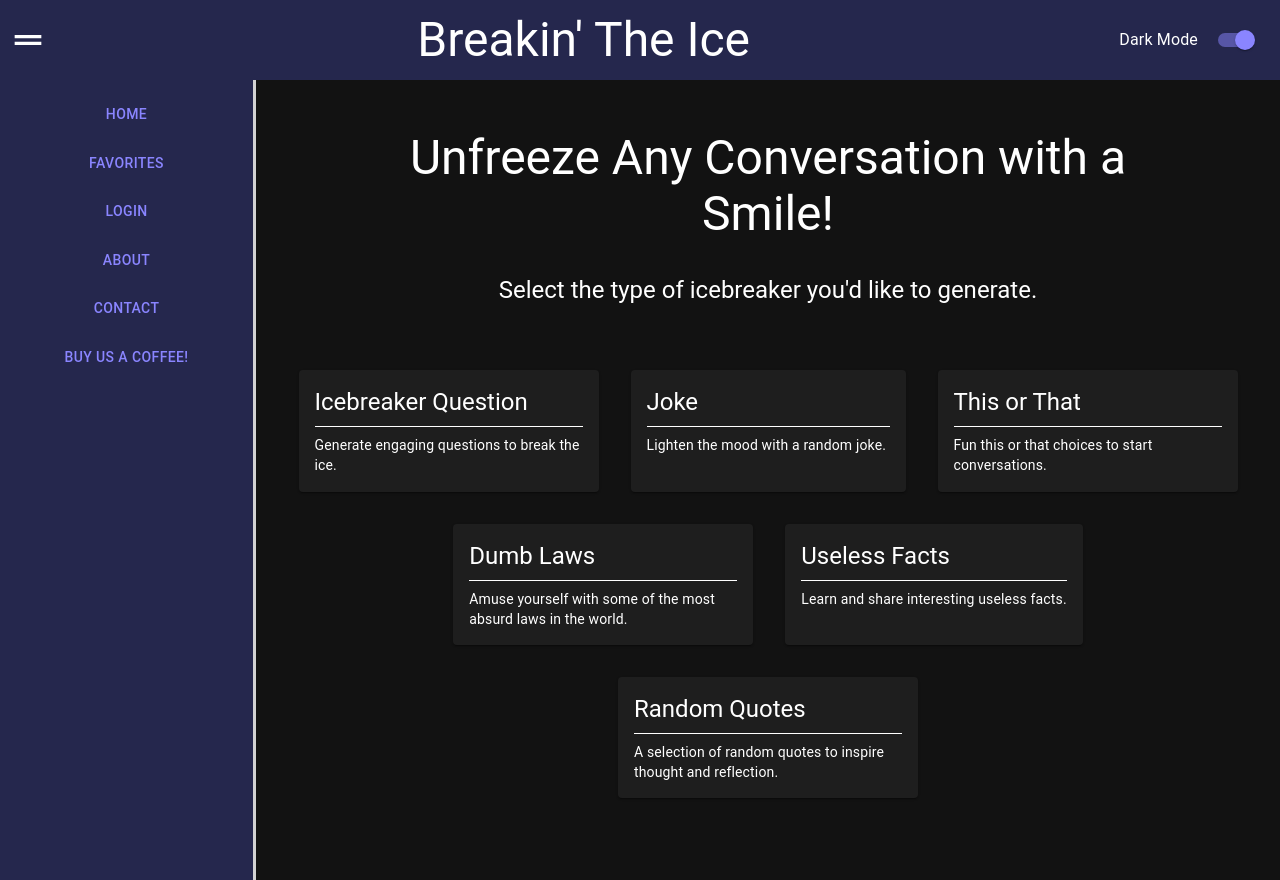
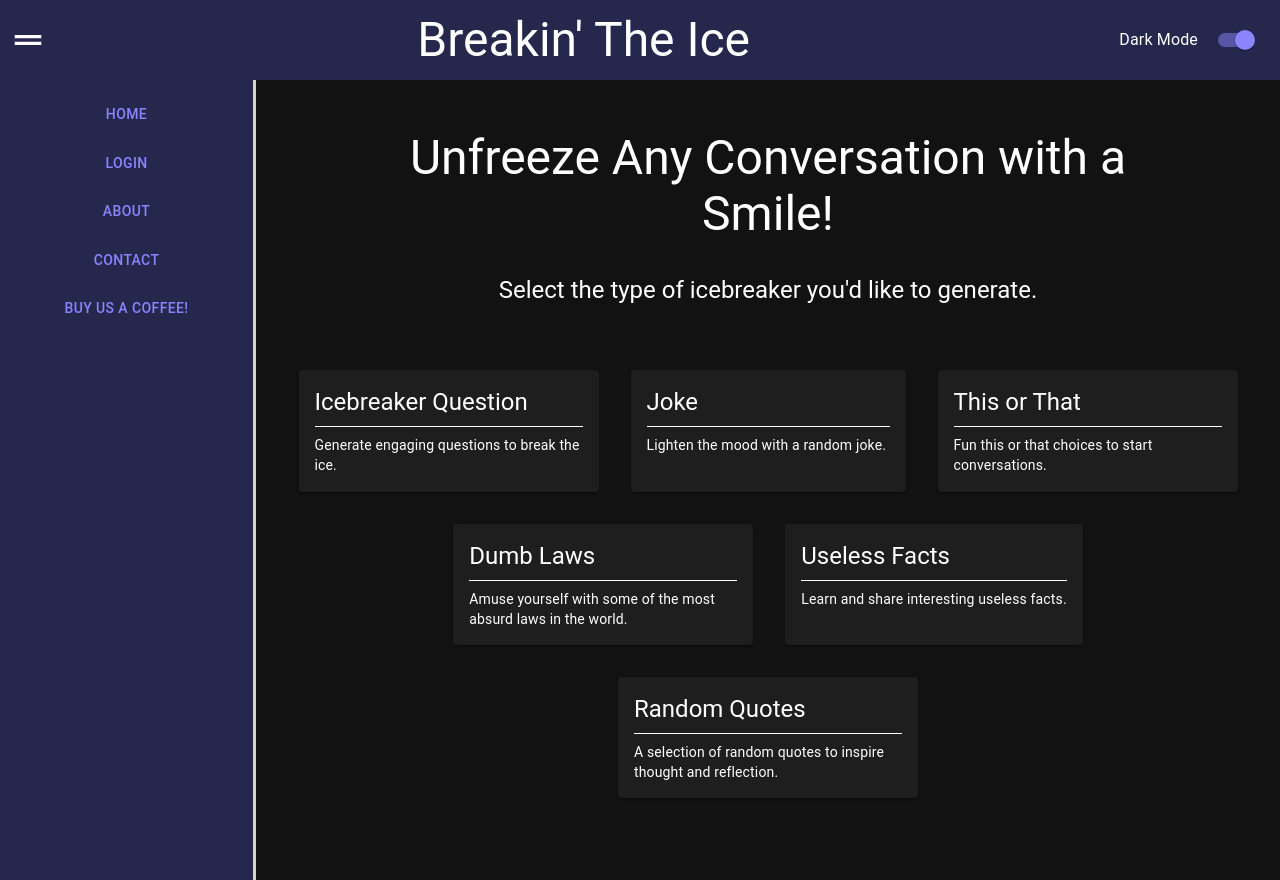
Before and after one commit to valyastriz/Breakin-The-Ice, a React (Create React App) app in the folder client/: page / in a window 1280 px wide. Built offline with nearby package versions, Linux system fonts and the light colour scheme.

Commit message:
got user login to work

```diff
--- a/client/src/components/Navbar.jsx
+++ b/client/src/components/Navbar.jsx
@@ -1,16 +1,20 @@
-import { Collapse, Box, Button, Typography } from '@mui/material'
-import {useEffect, useState} from 'react';
+import { Collapse, Box, Button } from '@mui/material';
+import { useEffect, useState } from 'react';
 import { useTheme } from '@mui/material/styles';
 import { Link as RouterLink } from 'react-router-dom';
-
-
+import AuthService from '../utils/auth';  // Import your AuthService to check login status
 
 const Navbar = ({ navOpen }) => {
     const theme = useTheme();
     const [width, setWidth] = useState('20%');
+    const [isLoggedIn, setIsLoggedIn] = useState(false);  // Track login status
 
     useEffect(() => {
         setWidth(navOpen ? '0%' : '20%');
+
+        // Check if the user is logged in
+        const loggedIn = AuthService.loggedIn();  // Call the method to check login status
+        setIsLoggedIn(loggedIn);
     }, [navOpen]);
 
     return (
@@ -27,8 +31,24 @@ const Navbar = ({ navOpen }) => {
             {width !== '0%' && (
                 <Box>
                     <Button component={RouterLink} to="/" sx={{ width: '100%', padding: '12px 0' }}>Home</Button>
-                    <Button component={RouterLink} to="/favorites" sx={{ width: '100%', padding: '12px 0' }}>Favorites</Button>
-                    <Button component={RouterLink} to="/login" sx={{ width: '100%', padding: '12px 0' }}>Login</Button>
+
+                    {/* Conditionally render based on login status */}
+                    {isLoggedIn ? (
+                        <>
+                            <Button component={RouterLink} to="/favorites" sx={{ width: '100%', padding: '12px 0' }}>Favorites</Button>
+                            <Button
+                                sx={{ width: '100%', padding: '12px 0' }}
+                                onClick={() => {
+                                    AuthService.logout();  // Call AuthService to log out
+                                    window.location.assign('/');  // Redirect after logging out
+                                }}>
+                                Logout
+                            </Button>
+                        </>
+                    ) : (
+                        <Button component={RouterLink} to="/login" sx={{ width: '100%', padding: '12px 0' }}>Login</Button>
+                    )}
+
                     <Button component={RouterLink} to="/about" sx={{ width: '100%', padding: '12px 0' }}>About</Button>
                     <Button component={RouterLink} to="/contact" sx={{ width: '100%', padding: '12px 0' }}>Contact</Button>
                     <Button component={RouterLink} to="/buyusacoffee" sx={{ width: '100%', padding: '12px 0' }}>Buy us a coffee!</Button>
```
Also changed, not shown: 1 other file (tests, documents, lock files or other folders).
